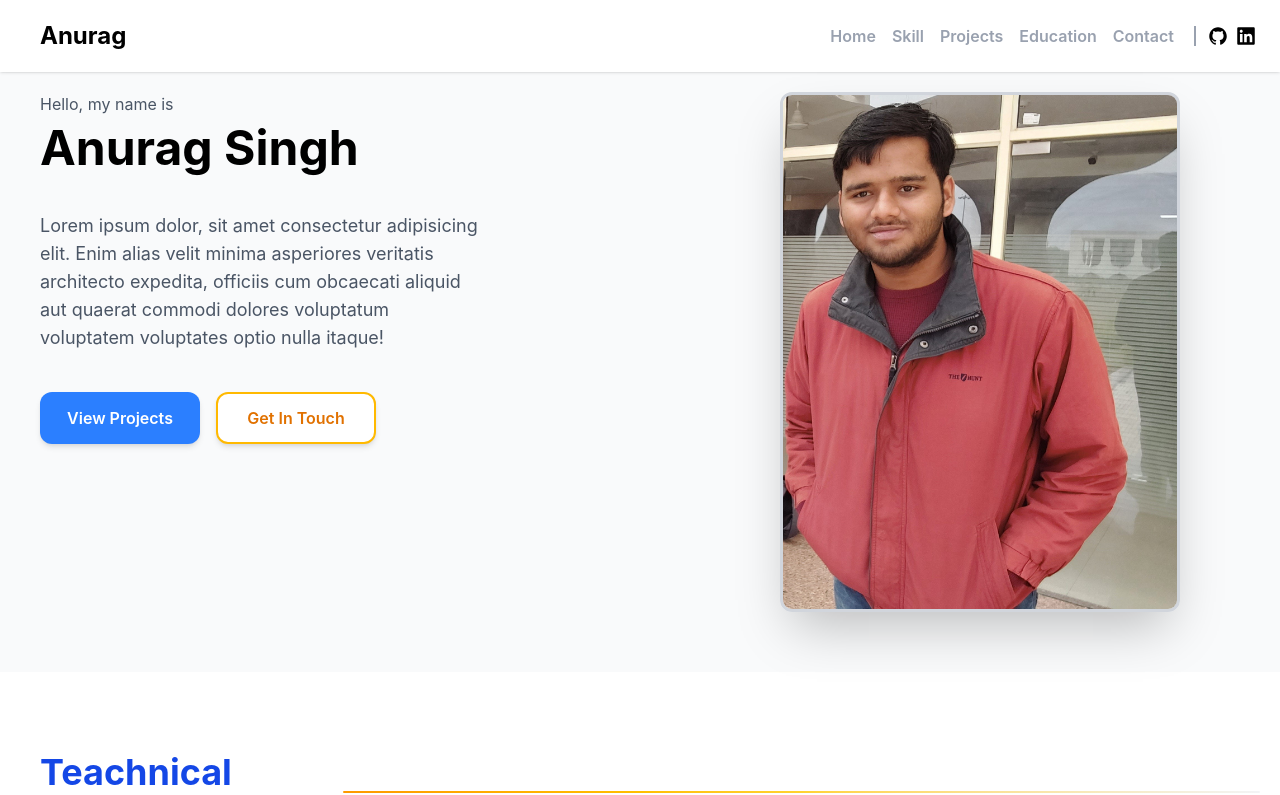
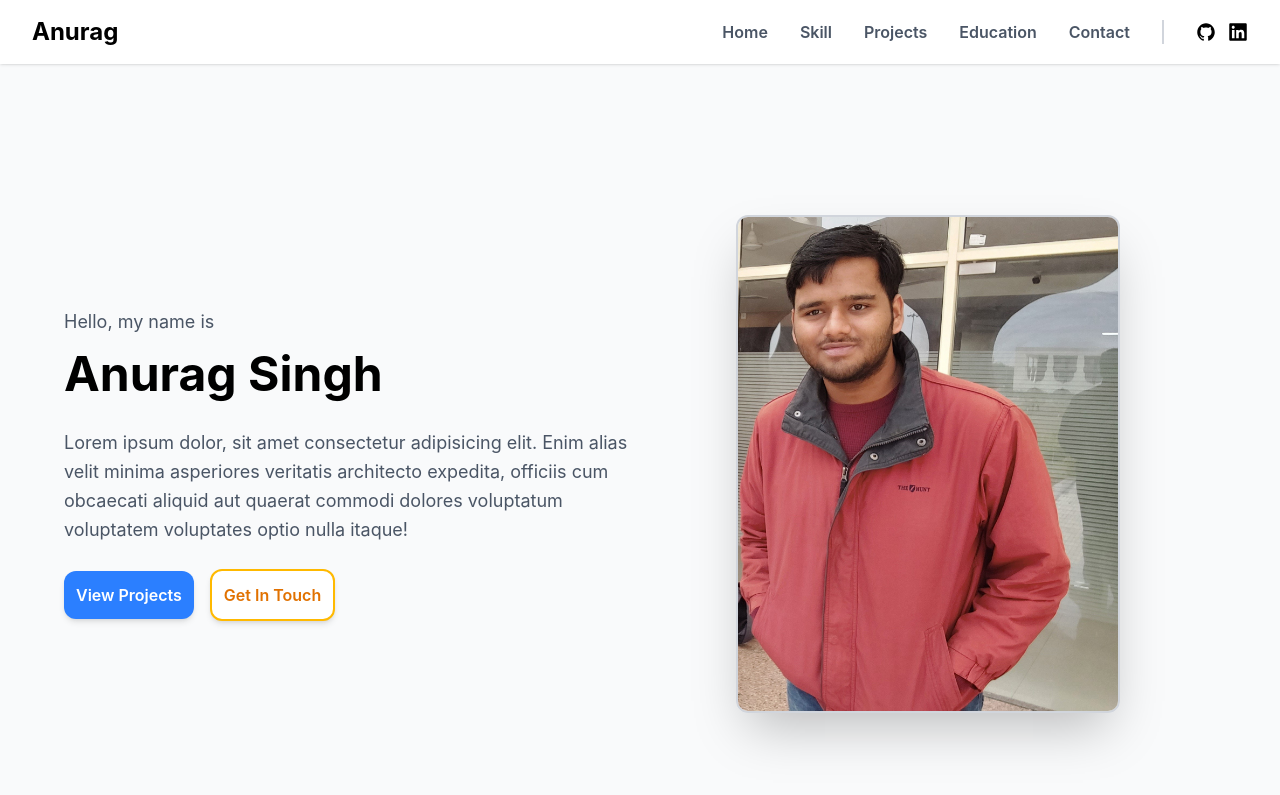
Before and after one commit to Anurag-singh6/portfolio, a React app in the folder frontend/: page / in a window 1280 px wide. Shown: the top 795 px of the page. Built offline with nearby package versions, Linux system fonts and the light colour scheme; the HTML template or start-up script is replaced by a standard one.

Commit message:
add responsiveness

```diff
--- a/frontend/src/components/Header.jsx
+++ b/frontend/src/components/Header.jsx
@@ -1,67 +1,89 @@
-import React from "react";
+import React, { useState } from "react";
 import { Link } from "react-scroll";
 import { IoLogoGithub } from "react-icons/io";
 import { FaLinkedin } from "react-icons/fa";
+import { FiMenu, FiX } from "react-icons/fi";
 
 const Header = () => {
+  const [menuOpen, setMenuOpen] = useState(false);
+
   const openGithub = () => {
     window.open("https://github.com/Anurag-singh6", "_blank");
   };
   const openLinkdIn = () => {
     window.open("https://linkedin.com/in/anurag-singh-5b411534b", "_blank");
   };
+
+  const navLinks = [
+    { to: "home", label: "Home" },
+    { to: "skill", label: "Skill" },
+    { to: "project", label: "Projects" },
+    { to: "education", label: "Education" },
+    { to: "contact", label: "Contact" },
+  ];
+
   return (
-    <>
-      <nav className="bg-white shadow-sm sticky top-0 z-10 flex justify-between">
-        <div className="p-5 ml-5">
-          <h3 className="text-2xl font-bold">Anurag</h3>
+    <nav className="bg-white shadow-sm sticky top-0 z-30">
+      <div className="max-w-7xl mx-auto px-4 sm:px-6 lg:px-8">
+        <div className="flex items-center justify-between h-16">
+          <div className="flex items-center">
+            <h3 className="text-2xl font-bold">Anurag</h3>
+          </div>
+
+          <div className="flex items-center md:hidden">
+            <button
+              onClick={() => setMenuOpen(!menuOpen)}
+              className="inline-flex items-center justify-center p-2 rounded-md text-gray-700 hover:text-blue-600 focus:outline-none focus:ring-2 focus:ring-offset-2 focus:ring-blue-500"
+              aria-label="Toggle menu"
+            >
+              {menuOpen ? <FiX size={26} /> : <FiMenu size={26} />}
+            </button>
+          </div>
+
+          <div className="hidden md:flex md:items-center md:space-x-8">
+            {navLinks.map((link) => (
+              <Link
+                key={link.to}
+                to={link.to}
+                smooth={true}
+                duration={500}
+                className="text-gray-600 font-semibold hover:text-blue-600 cursor-pointer"
+              >
+                {link.label}
+              </Link>
+            ))}
+            <div className="border-l-2 border-gray-300 h-6"></div>
+            <div className="flex gap-3">
+              <IoLogoGithub
+                className="text-xl hover:text-blue-600 cursor-pointer"
+                onClick={openGithub}
+              />
+              <FaLinkedin
+                className="text-xl hover:text-blue-600 cursor-pointer"
+                onClick={openLinkdIn}
+              />
+            </div>
+          </div>
         </div>
-        <div className="p-5 flex items-center gap-5">
-          <ul className="flex gap-4">
+      </div>
+
+      <div className={`${menuOpen ? "block" : "hidden"} md:hidden bg-white border-t border-gray-200`}>
+        <div className="px-2 pt-2 pb-3 space-y-1">
+          {navLinks.map((link) => (
             <Link
-              to="home"
+              key={link.to}
+              to={link.to}
               smooth={true}
               duration={500}
-              className="text-gray-400 font-semibold hover:text-blue-600 cursor-pointer"
+              onClick={() => setMenuOpen(false)}
+              className="block px-3 py-2 rounded-md text-gray-600 font-semibold hover:bg-blue-100 hover:text-blue-700 cursor-pointer"
             >
-              Home
+              {link.label}
             </Link>
-            <Link
-              to="skill"
-              smooth={true}
-              duration={500}
-              className="text-gray-400 font-semibold hover:text-blue-600 cursor-pointer"
-            >
-              Skill
-            </Link>
-            <Link
-              to="project"
-              smooth={true}
-              duration={500}
-              className="text-gray-400 font-semibold hover:text-blue-600 cursor-pointer"
-            >
-              Projects
-            </Link>
-            <Link
-              to="education"
-              smooth={true}
-              duration={500}
-              className="text-gray-400 font-semibold hover:text-blue-600 cursor-pointer"
-            >
-              Education
-            </Link>
-            <Link
-              to="contact"
-              smooth={true}
-              duration={500}
-              className="text-gray-400 font-semibold hover:text-blue-600 cursor-pointer"
-            >
-              Contact
-            </Link>
-          </ul>
-          <div className="border-l-2 border-gray-400 px-1 flex gap-2">
+          ))}
+          <div className="flex items-center gap-4 px-3 py-2">
             <IoLogoGithub
-              className="ml-2 text-xl hover:text-blue-600 cursor-pointer"
+              className="text-xl hover:text-blue-600 cursor-pointer"
               onClick={openGithub}
             />
             <FaLinkedin
@@ -70,8 +92,8 @@ const Header = () => {
             />
           </div>
         </div>
-      </nav>
-    </>
+      </div>
+    </nav>
   );
 };
 
--- a/frontend/src/pages/Hero.jsx
+++ b/frontend/src/pages/Hero.jsx
@@ -12,42 +12,42 @@ const Hero = () => {
   return (
     <>
       <section
-        className="bg-gray-50 h-150 flex justify-between align-center"
         id="home"
+        className="bg-gray-50 min-h-screen flex flex-col md:flex-row items-center justify-between py-8 px-4 md:px-10 lg:px-16"
       >
-        <div className="ml-5">
-          <div className="p-5">
-            <p className=" text-gray-600 text-md mb-2">Hello, my name is</p>
-            <h1 className="text-5xl font-bold">Anurag Singh</h1>
+        <div className="w-full md:w-1/2 mb-8 md:mb-0">
+          <div className="px-2 md:px-0">
+            <p className="text-gray-600 text-base md:text-lg mb-2">Hello, my name is</p>
+            <h1 className="text-3xl sm:text-4xl md:text-5xl font-bold leading-tight">Anurag Singh</h1>
           </div>
-          <div className="p-5 w-120">
-            <p className=" text-gray-600 text-lg">
+          <div className="mt-6 px-2 md:px-0 max-w-xl">
+            <p className="text-gray-600 text-base md:text-lg leading-relaxed">
               Lorem ipsum dolor, sit amet consectetur adipisicing elit. Enim
               alias velit minima asperiores veritatis architecto expedita,
               officiis cum obcaecati aliquid aut quaerat commodi dolores
               voluptatum voluptatem voluptates optio nulla itaque!
             </p>
           </div>
-          <div className="p-5 flex gap-4">
+          <div className="mt-6 px-2 md:px-0 flex flex-col sm:flex-row sm:items-center sm:gap-4 gap-3">
             <button
-              className="text-white font-semibold w-40 bg-blue-500 p-3 rounded-xl shadow-md hover:shadow-lg transition ease-in-out hover:bg-blue-700 cursor-pointer"
+              className="text-white font-semibold w-full sm:w-auto bg-blue-500 p-3 rounded-xl shadow-md hover:shadow-lg transition ease-in-out hover:bg-blue-700"
               onClick={scrollToProjects}
             >
               View Projects
             </button>
             <button
-              className="text-amber-600 font-semibold w-40 bg-white p-3 border-2 border-amber-400 rounded-xl shadow-md hover:shadow-lg transition ease-in-out hover:bg-amber-50 cursor-pointer"
+              className="text-amber-600 font-semibold w-full sm:w-auto bg-white p-3 border-2 border-amber-400 rounded-xl shadow-md hover:shadow-lg transition ease-in-out hover:bg-amber-50"
               onClick={scrollToContact}
             >
               Get In Touch
             </button>
           </div>
         </div>
-        <div className="p-5 mr-20">
+        <div className="w-full md:w-1/2 flex justify-center">
           <img
             src={linked}
             alt="profile"
-            className="w-100 h-130 border-3 border-gray-300 rounded-xl object-cover shadow-2xl"
+            className="w-64 h-auto sm:w-72 md:w-80 lg:w-96 border-2 border-gray-300 rounded-xl object-contain shadow-2xl"
             loading="lazy"
           />
         </div>
```
